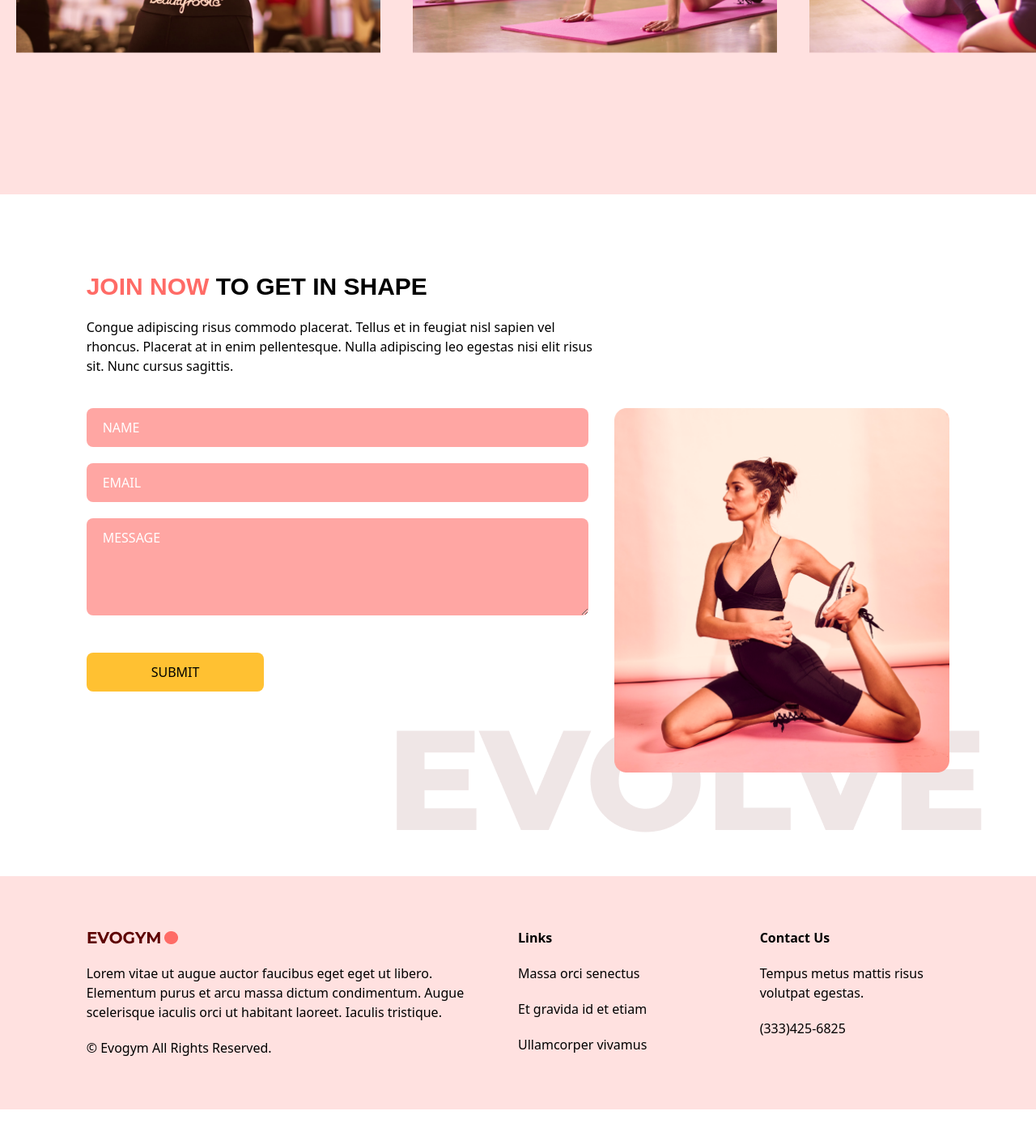
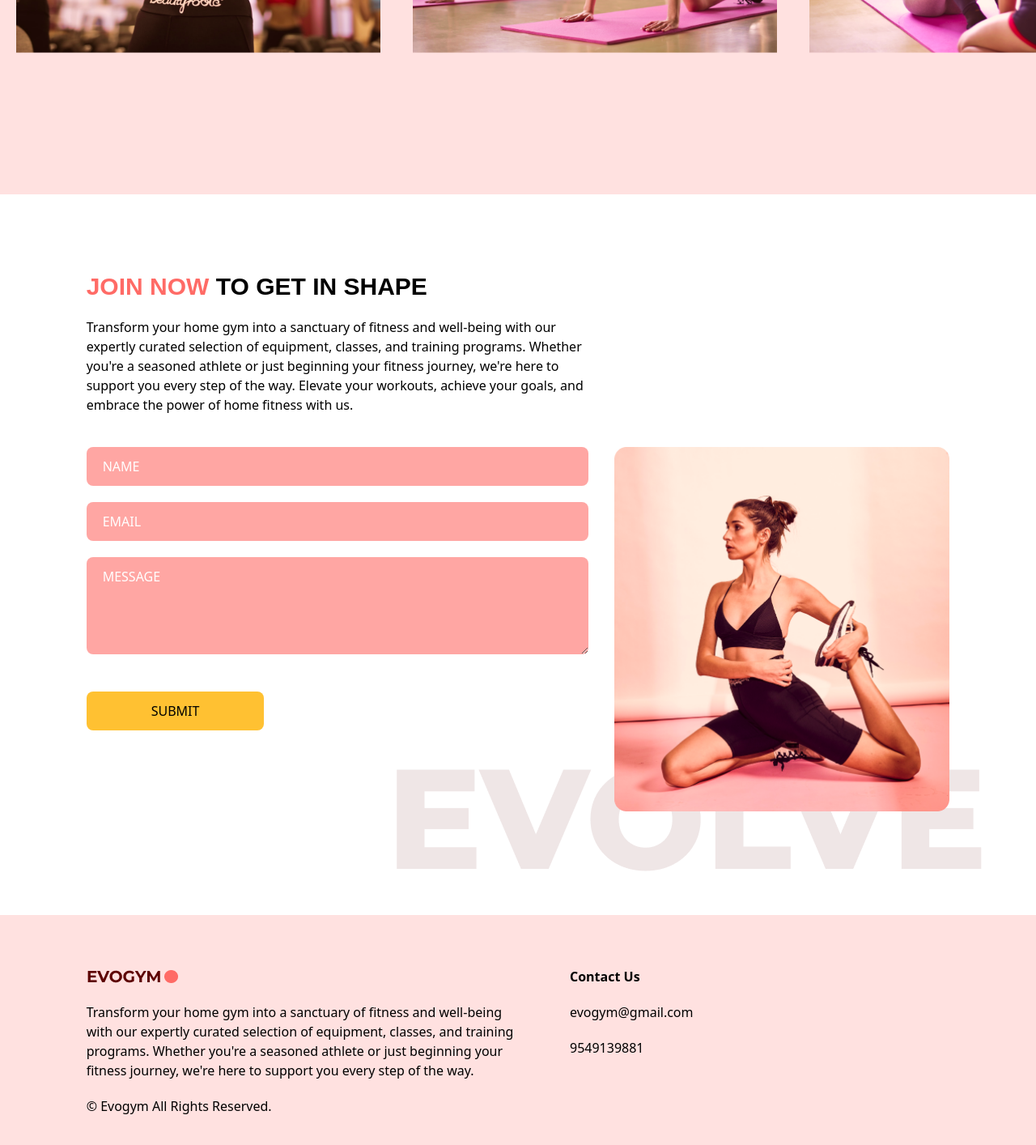
Before and after one commit to aaditya-rathore/gym-project-aaditya, a React (Vite) app: page / in a window 1280 px wide. Shown: the part 2655-4069 px from the top of the page at 81% size. Before the commit the page ends 4025 px from the top, so only its background shows below. Built offline with nearby package versions, Linux system fonts and the light colour scheme.

Commit message:
footer change

```diff
--- a/src/scenes/Footer/index.tsx
+++ b/src/scenes/Footer/index.tsx
@@ -7,22 +7,16 @@ const Footer = () => {
         <div className="mt-16 basis-1/2 md:mt-0">
           <img alt="logo" src={Logo} />
           <p className="my-5">
-            Lorem vitae ut augue auctor faucibus eget eget ut libero. Elementum
-            purus et arcu massa dictum condimentum. Augue scelerisque iaculis
-            orci ut habitant laoreet. Iaculis tristique.
+          Transform your home gym into a sanctuary of fitness and well-being with our expertly curated selection of equipment, classes, and training programs.
+          Whether you're a seasoned athlete or just beginning your fitness journey, we're here to support you every step of the way.
           </p>
           <p>© Evogym All Rights Reserved.</p>
         </div>
-        <div className="mt-16 basis-1/4 md:mt-0">
-          <h4 className="font-bold">Links</h4>
-          <p className="my-5">Massa orci senectus</p>
-          <p className="my-5">Et gravida id et etiam</p>
-          <p>Ullamcorper vivamus</p>
-        </div>
+
         <div className="mt-16 basis-1/4 md:mt-0">
           <h4 className="font-bold">Contact Us</h4>
-          <p className="my-5">Tempus metus mattis risus volutpat egestas.</p>
-          <p>(333)425-6825</p>
+          <p className="my-5">evogym@gmail.com</p>
+          <p>9549139881</p>
         </div>
       </div>
     </footer>
--- a/src/scenes/contactUs/index.tsx
+++ b/src/scenes/contactUs/index.tsx
@@ -67,9 +67,8 @@ const ContactUs = ({ setSelectedPage }: Props) => {
             <span className="text-primary-500">JOIN NOW</span> TO GET IN SHAPE
           </HText>
           <p className="my-5">
-            Congue adipiscing risus commodo placerat. Tellus et in feugiat nisl
-            sapien vel rhoncus. Placerat at in enim pellentesque. Nulla
-            adipiscing leo egestas nisi elit risus sit. Nunc cursus sagittis.
+          Transform your home gym into a sanctuary of fitness and well-being with our expertly curated selection of equipment, classes, and training programs.
+          Whether you're a seasoned athlete or just beginning your fitness journey, we're here to support you every step of the way. Elevate your workouts, achieve your goals, and embrace the power of home fitness with us.
           </p>
         </motion.div>
 
```
